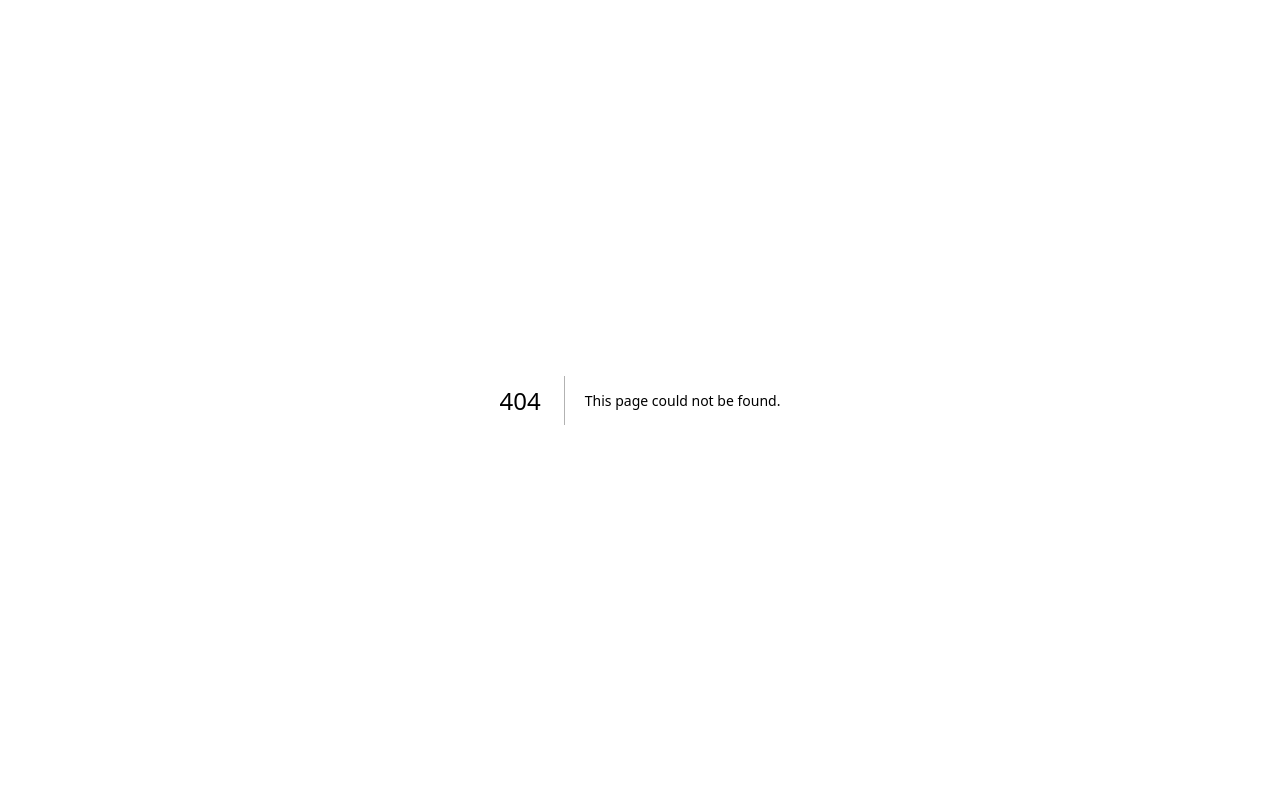
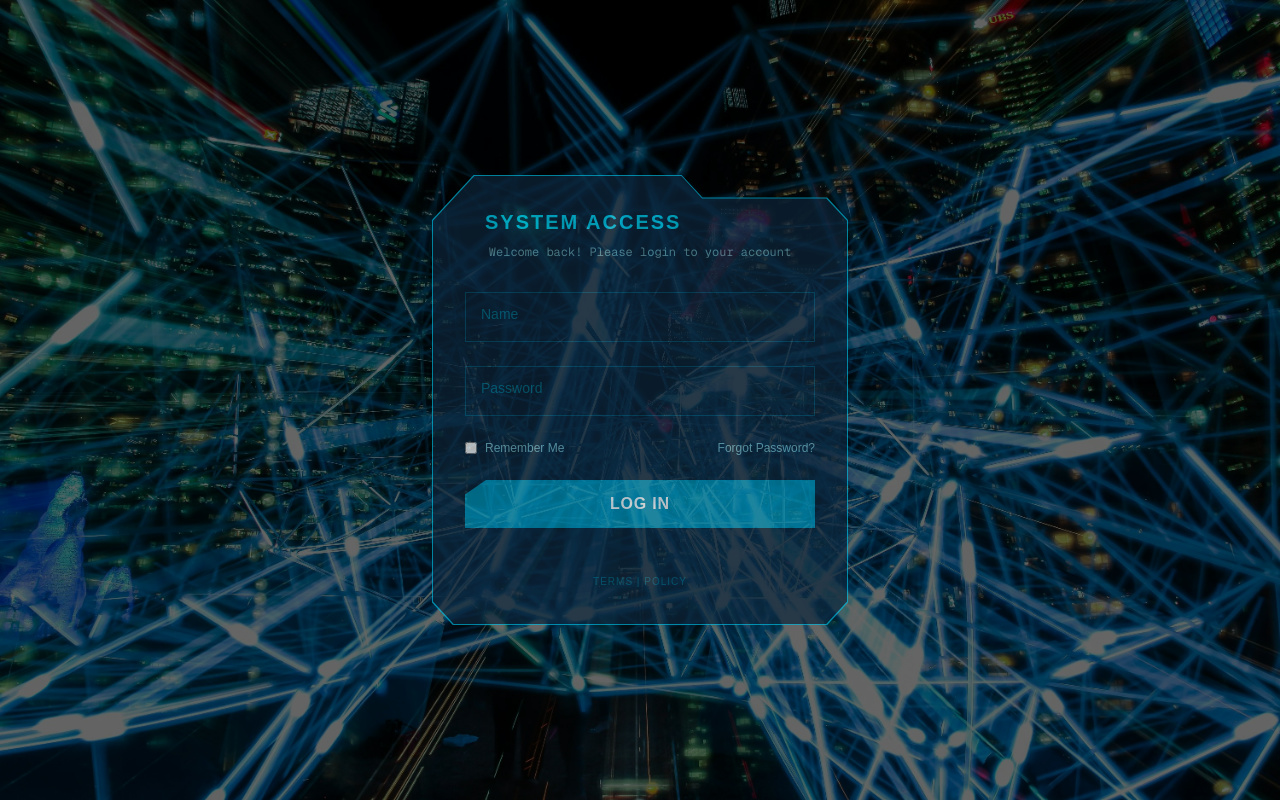
Before and after one commit to Nirmeet47/mindbend-frontend-2, a Next.js app: page /login in a window 1280 px wide. Before the commit this address had no page. Built offline with nearby package versions, Linux system fonts and the light colour scheme.

Commit message:
adding login page

```diff
--- /dev/null
+++ b/src/app/login/page.tsx
@@ -0,0 +1,137 @@
+"use client";
+import React from "react";
+import Link from "next/link";
+import { useState } from "react";
+
+const Login = () => {
+  const [email, setEmail] = useState("");
+  const [password, setPassword] = useState("");
+
+  const polynomialShape =
+    "polygon(10% 0,60% 0,65% 5%,95% 5%,100% 10%,100% 95%,95% 100%,5% 100% ,0 95%,0 10%)";
+
+  return (
+    <div className="min-h-screen w-full flex items-center justify-center bg-black relative overflow-hidden">
+      {/* Background Image/Effect - Using a placeholder for the globe effect */}
+      <div
+        className="absolute inset-0 z-0 opacity-40"
+        style={{
+          backgroundImage: "url(/authbg.jpg)", // Sci-fi globe texture
+          backgroundSize: "cover",
+          backgroundPosition: "center",
+        }}
+      />
+
+      {/* Overlay gradient to darken the background */}
+      {/* <div className="absolute inset-0 bg-gradient-to-b from-black/60 via-transparent to-black/90 z-0" /> */}
+
+      {/* THE CARD CONTAINER */}
+      <div className="relative z-10 w-full max-w-md p-4">
+        {/* Border Layer (The glowing outline) */}
+        <div
+          className="relative bg-cyan-500 opacity-70 p-[1px]" // p-[1px] acts as border width
+          style={{
+            clipPath: polynomialShape,
+            boxShadow: "0 0 15px rgba(6,182,212, 0.95)", // Cyan glow
+          }}
+        >
+          {/* Content Layer (The dark inner card) */}
+          <div
+            className="bg-slate-900/90 backdrop-blur-sm p-8 flex flex-col gap-6 "
+            // className="bg-slate-900/50 backdrop-blur-md p-8 flex flex-col gap-6"
+
+            style={{
+              clipPath: polynomialShape,
+            }}
+          >
+            {/* Header Text */}
+            <div className=" space-y-2 mb-2">
+              <h2 className="ml-5 text-cyan-400 text-xl font-bold tracking-widest uppercase">
+                System Access
+              </h2>
+              <p className="text-center text-xs text-cyan-200/60 font-mono">
+                Welcome back! Please login to your account
+              </p>
+            </div>
+
+            {/* Form Fields */}
+            <form className="space-y-6" onSubmit={(e) => e.preventDefault()}>
+              {/* Name/Email Input */}
+              <div className="group relative">
+                <input
+                  type="text"
+                  value={email}
+                  onChange={(e) => setEmail(e.target.value)}
+                  placeholder=" "
+                  className="peer w-full bg-transparent border border-cyan-500/30 text-cyan-100 px-4 py-3 outline-none focus:border-cyan-400 transition-colors"
+                />
+                <label
+                  className="absolute left-4 top-3 text-cyan-500/50 text-sm transition-all
+                                peer-focus:-top-2.5 peer-focus:bg-slate-900 peer-focus:px-1 peer-focus:text-cyan-400 peer-focus:text-xs
+                                peer-not-placeholder-shown:-top-2.5 peer-not-placeholder-shown:bg-slate-900 peer-not-placeholder-shown:px-1 peer-not-placeholder-shown:text-cyan-400 peer-not-placeholder-shown:text-xs pointer-events-none"
+                >
+                  Name
+                </label>
+              </div>
+
+              {/* Password Input */}
+              <div className="group relative">
+                <input
+                  type="password"
+                  value={password}
+                  onChange={(e) => setPassword(e.target.value)}
+                  placeholder=" "
+                  className="peer w-full bg-transparent border border-cyan-500/30 text-cyan-100 px-4 py-3 outline-none focus:border-cyan-400 transition-colors"
+                />
+                <label
+                  className="absolute left-4 top-3 text-cyan-500/50 text-sm transition-all
+                                peer-focus:-top-2.5 peer-focus:bg-slate-900 peer-focus:px-1 peer-focus:text-cyan-400 peer-focus:text-xs
+                                peer-not-placeholder-shown:-top-2.5 peer-not-placeholder-shown:bg-slate-900 peer-not-placeholder-shown:px-1 peer-not-placeholder-shown:text-cyan-400 peer-not-placeholder-shown:text-xs pointer-events-none"
+                >
+                  Password
+                </label>
+              </div>
+
+              {/* Checkbox & Forgot Password */}
+              <div className="flex items-center justify-between text-xs text-cyan-200/70">
+                <label className="flex items-center space-x-2 cursor-pointer hover:text-cyan-400 transition-colors">
+                  <input type="checkbox" className="accent-cyan-500 w-3 h-3" />
+                  <span>Remember Me</span>
+                </label>
+                <Link
+                  href="#"
+                  className="hover:text-cyan-400 transition-colors"
+                >
+                  Forgot Password?
+                </Link>
+              </div>
+
+              {/* Login Button */}
+              <button
+                className="w-full bg-cyan-600 hover:bg-cyan-500 text-white font-bold py-3 px-4 tracking-wider transition-all duration-300 shadow-[0_0_10px_rgba(8,145,178,0.5)] hover:shadow-[0_0_20px_rgba(34,211,238,0.7)]"
+                style={{
+                  clipPath: "polygon(6% 0, 100% 0, 100% 100%, 0 100%, 0 30%)", // Small cut on bottom left of button
+                }}
+              >
+                LOG IN
+              </button>
+            </form>
+
+            {/* Footer / Legal */}
+            <div className="text-center mt-4">
+              <span className="text-[10px] text-cyan-500/40 uppercase tracking-widest">
+                Terms | Policy
+              </span>
+            </div>
+          </div>
+        </div>
+
+        {/* Decorative corner lines (HUD elements) */}
+        {/* <div className="absolute -top-2 -left-2 w-8 h-8 border-t-2 border-l-2 border-cyan-500/50 rounded-tl-lg pointer-events-none"></div>
+        <div className="absolute -bottom-2 -right-2 w-8 h-8 border-b-2 border-r-2 border-cyan-500/50 rounded-br-lg pointer-events-none"></div> */}
+      </div>
+    </div>
+  );
+};
+
+export default Login;
```
Also changed, not shown: public/authbg.jpg (added).
